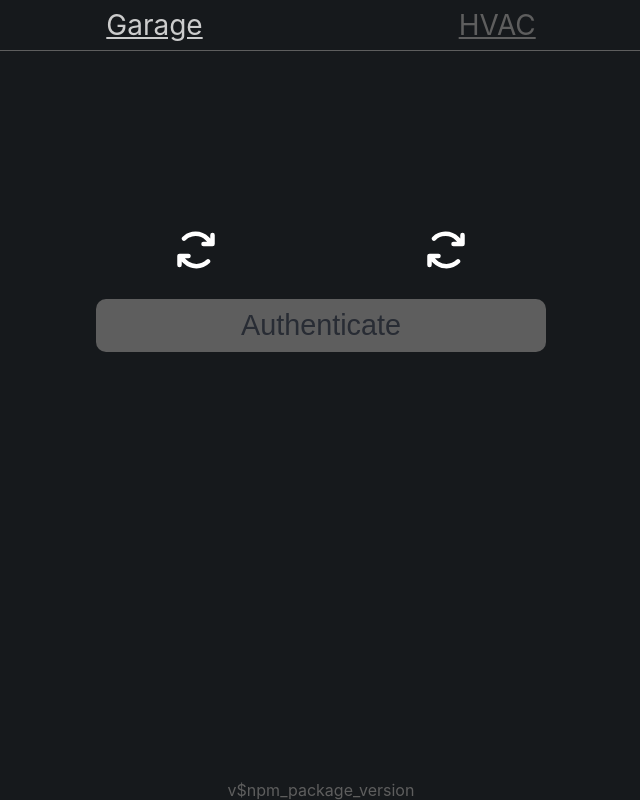
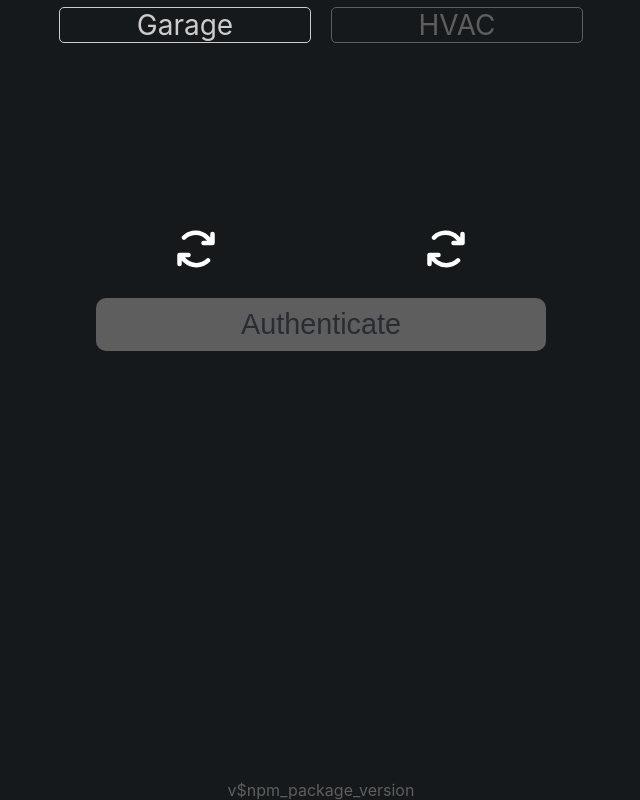
Before and after one commit to frankMazzarella/otto-frontend, a React (Create React App) app: page /garage in a window 1280 px wide. Shown: the whole page, without its empty margins (319-959 px from the left). Built offline with nearby package versions, Linux system fonts and the light colour scheme; no server answers.

Commit message:
prettier nav buttons

```diff
--- a/src/components/Navigation.css
+++ b/src/components/Navigation.css
@@ -3,7 +3,6 @@
   flex-direction: row;
   justify-content: center;
   align-items: center;
-  border-bottom: 1px solid #5e5e5e;
   height: 50px;
   width: 100%;
 }
@@ -11,9 +10,16 @@
 .link {
   font-size: 28px;
   color: #5e5e5e;
-  margin: 10%;
+  margin: 10px;
+  text-decoration: none;
+  border: 1px solid #5e5e5e;
+  border-radius: 5px;
+  width: 45%;
+  max-width: 250px;
+  text-align: center;
 }
 
 .link.active {
   color: #ccc;
+  border: 1px solid #ccc;
 }
```
